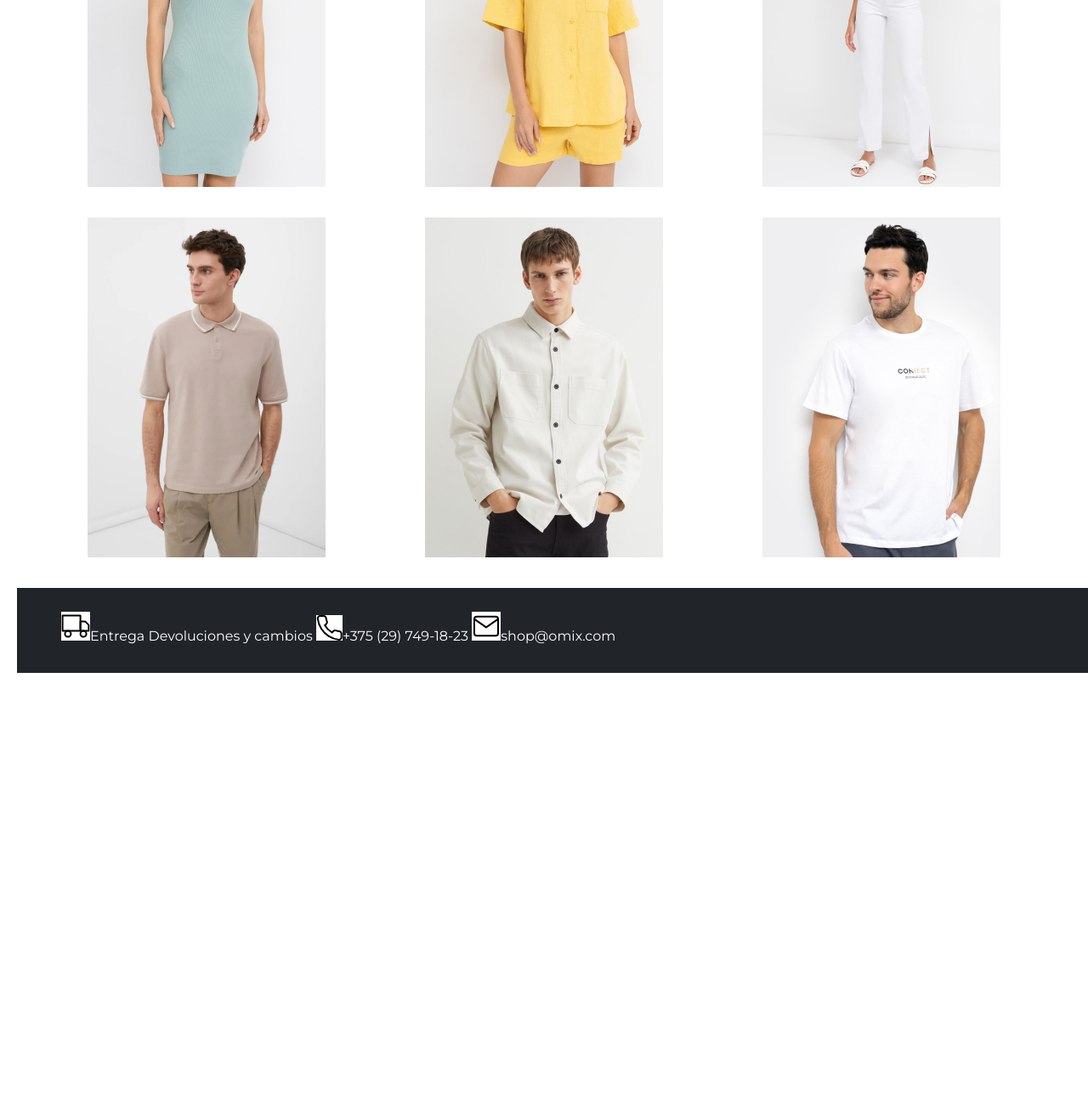
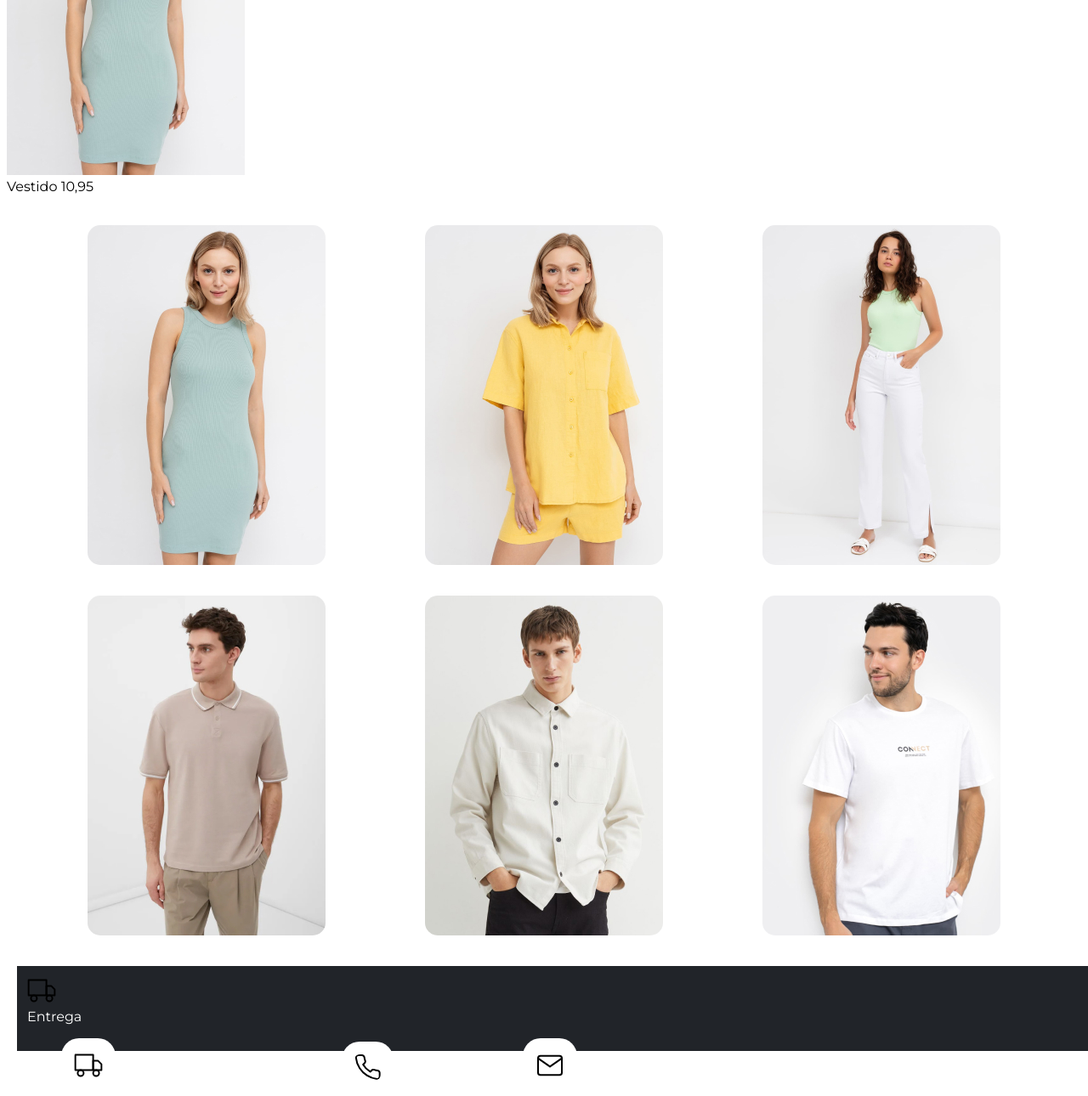
Before and after one commit to ikernm/laboratoriohtml-lemoncode, a plain HTML site: page index.html in a window 1280 px wide. Shown: the part 370-1660 px from the top of the page at 85% size. Before the commit the page ends 1174 px from the top, so only its background shows below. Drawn offline with Linux system fonts and the light colour scheme.

Commit message:
fix errores

```diff
--- a/index.html
+++ b/index.html
@@ -12,17 +12,33 @@
 
     <nav class="navbar">
         <a href="#"><img src="assets/icon-menu-burguer.svg" class="first-icon-nav"></a>
+        <div class="colecciones">
             <a href="#">MODA MUJER</a>
             <a href="#">MODA HOMBRE</a>
             <a href="#">NUEVA COLECCIÓN</a>
             <a href="#">COLECCIONES ESPECIALES</a>
+        </div>
+        <div class="iconos-nav">
             <a href="#"><img src="assets/icon-user.svg" class="items-menu"></a>
             <a href="#"><img src="assets/icon-heart.svg" class="items-menu"></a>
             <a href="#"><img src="assets/icon-shopping-cart.svg" class="items-menu"></a>
+        </div>
     </nav>
 
     <hr>
+    <main>
+
         <h1>NUEVAS COLECCIONES</h1>
+
+        <div class="productos">
+            <div class="producto">
+                <img src="assets/image-3.jpg">
+                <div class="informacion">
+                    <span>Vestido</span>
+                    <span>10,95</span>
+                </div>
+            </div>
+        </div>
 
         <div class="container-images">
             <img src="assets/image-3.jpg" class="images-web">
@@ -36,7 +52,17 @@
             <img src="assets/image-2.jpg" class="images-web">
         </div>
 
+    </main>
+
     <footer>
+        <div class="footer-item">
+            <div>
+                <img src="assets/icon-truck.svg">
+            </div>
+            <span>Entrega</span>
+        </div>
+
+
         <ul>
             <il><img src="assets/icon-truck.svg" class="icons-footer">Entrega</il>
             <il>Devoluciones y cambios</il>
--- a/styles.css
+++ b/styles.css
@@ -32,6 +32,10 @@ h1 {
     margin: 36px;
 }
 
+.images-web {
+    border-radius: 15px;
+}
+
 footer {
     background-color: #212429;
     color: #ffffff;
@@ -43,4 +47,6 @@ footer {
 
 .icons-footer {
     background-color: #ffffff;
+    padding: 15px;
+    border-radius: 21px;
 }
```
Lines whose indentation alone changed are shown as unchanged.
